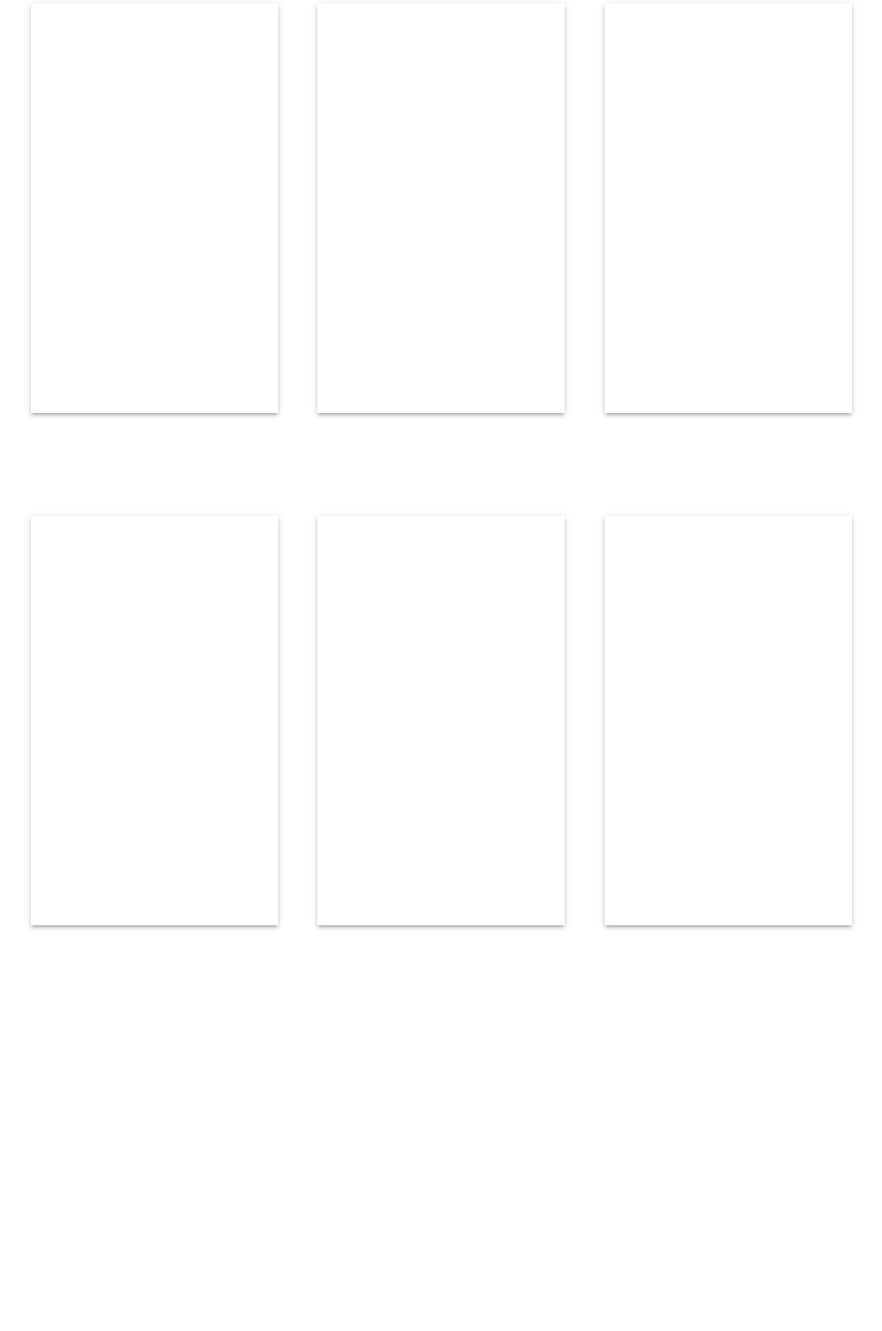
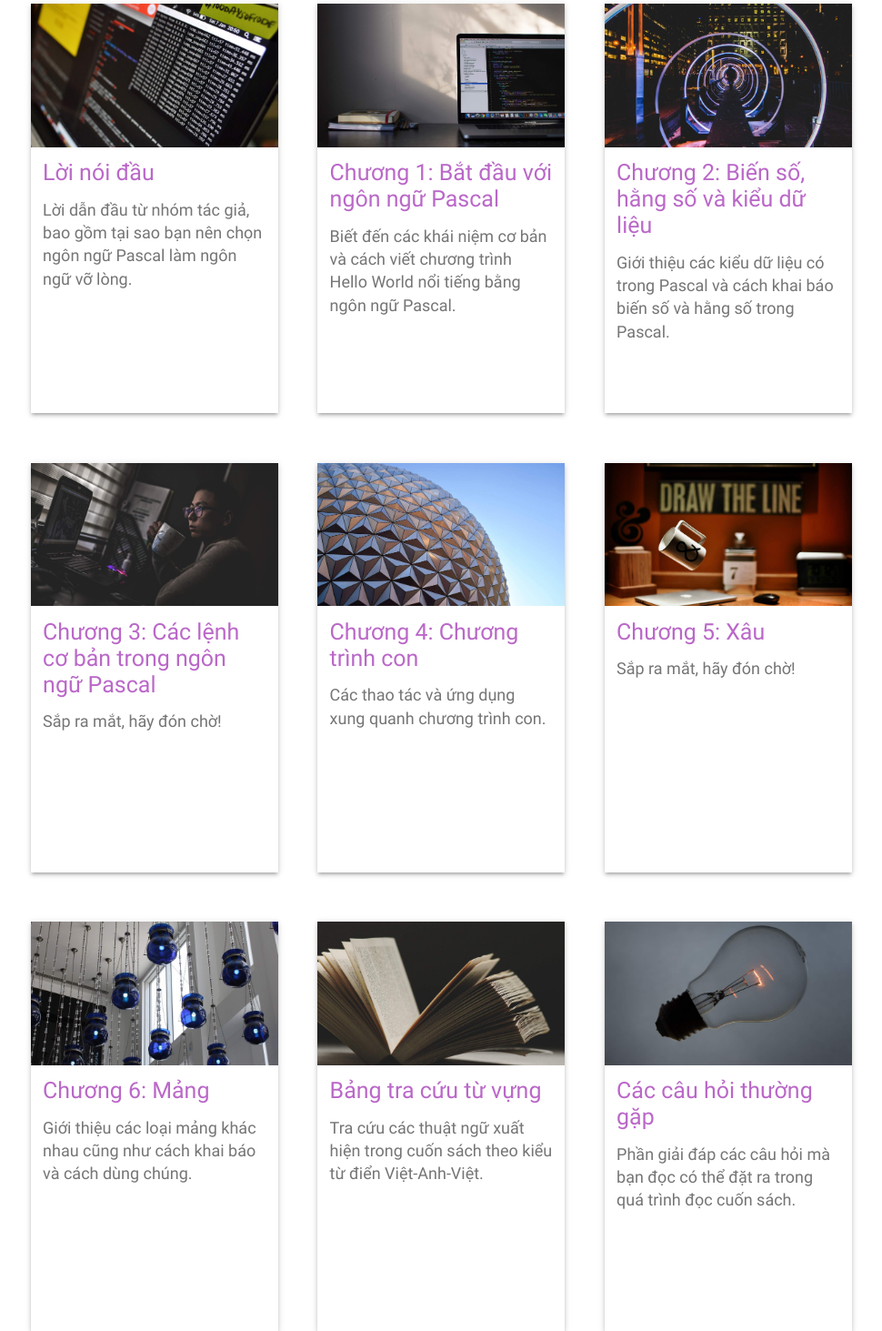
Before and after one commit to 42tm/pascal-notes-web, a plain HTML site: page index.html in a window 1280 px wide. Shown: the part 850-2313 px from the top of the page at 91% size, without its empty margins (155-1125 px from the left). Before the commit the page ends 1926 px from the top, so only its background shows below. Drawn offline with Linux system fonts and the light colour scheme; files whose address does not match are found by name.

Commit message:
Finish the cards' contents

```diff
--- a/css/style.css
+++ b/css/style.css
@@ -36,9 +36,18 @@ h1 {
     font-size: 60px;
 }
 
+h2 {
+    font-size: 42px;
+}
+
+h3 {
+    font-size: 25px;
+}
+
 p {
-    font-size: 20px;
+    font-size: 18px;
     line-height: 1.4;
+    color: #757575;
 }
 
 .logo-wrapper > img,
@@ -114,8 +123,8 @@ section#opening > div {
     justify-content: center;
 }
 
-section#opening > div p {
-    color: #757575;
+section#opening > div > div > p {
+    font-size: 20px;
 }
 
 section#cards {
@@ -125,7 +134,7 @@ section#cards {
 }
 
 section#cards > a {
-    margin: 5% 2%;
+    margin: 5% 2% 0px 2%;
     width: 25%;
     height: 450px;
     display: inline-block;
@@ -136,6 +145,7 @@ section#cards > a {
     -moz-transition: 380ms;
     -o-transition: 380ms;
     transition: 380ms;
+    vertical-align: top;
 }
 
 section#cards > a:hover {
@@ -143,3 +153,59 @@ section#cards > a:hover {
     -moz-box-shadow: 0 14px 28px rgba(0, 0, 0, 0.25), 0 10px 10px rgba(0, 0, 0, 0.22);
     box-shadow: 0 14px 28px rgba(0, 0, 0, 0.25), 0 10px 10px rgba(0, 0, 0, 0.22);
 }
+
+section#cards > a > .card-bg-img {
+    width: 100%;
+    height: 35%;
+}
+
+section#cards > a:first-child > .card-bg-img {
+    background: url("../assets/img/card-1-bg.jpg") center center no-repeat;
+    background-size: cover;
+}
+
+section#cards > a:nth-child(2) > .card-bg-img {
+    background: url("../assets/img/card-2-bg.jpg") center center no-repeat;
+    background-size: cover;
+}
+
+section#cards > a:nth-child(3) > .card-bg-img {
+    background: url("../assets/img/card-3-bg.jpg") center center no-repeat;
+    background-size: cover;
+}
+
+section#cards > a:nth-child(4) > .card-bg-img {
+    background: url("../assets/img/card-4-bg.jpg") center center no-repeat;
+    background-size: cover;
+}
+
+section#cards > a:nth-child(5) > .card-bg-img {
+    background: url("../assets/img/card-5-bg.jpg") center center no-repeat;
+    background-size: cover;
+}
+
+section#cards > a:nth-child(6) > .card-bg-img {
+    background: url("../assets/img/card-6-bg.jpg") center center no-repeat;
+    background-size: cover;
+}
+
+section#cards > a:nth-child(7) > .card-bg-img {
+    background: url("../assets/img/card-7-bg.jpg") center center no-repeat;
+    background-size: cover;
+}
+
+section#cards > a:nth-last-child(2) > .card-bg-img {
+    background: url("../assets/img/card-glossary-bg.jpg") center center no-repeat;
+    background-size: cover;
+}
+
+section#cards > a:last-child > .card-bg-img {
+    background: url("../assets/img/card-faq-bg.jpg") center center no-repeat;
+    background-size: cover;
+}
+
+section#cards > a > h3,
+section#cards > a > p {
+    text-align: left;
+    margin: 5% 5%;
+}
--- a/index.html
+++ b/index.html
@@ -30,24 +30,57 @@
         </section>
         <section id="cards">
             <a>
-                <div class="card-bg-img">
-
-                </div>
+                <div class="card-bg-img"></div>
+                <h3>Lời nói đầu</h3>
+                <p>Lời dẫn đầu từ nhóm tác giả, bao gồm tại sao bạn nên chọn ngôn ngữ Pascal làm ngôn ngữ vỡ lòng.</p>
             </a><!--
 
          --><a>
+                <div class="card-bg-img"></div>
+                <h3>Chương 1: Bắt đầu với ngôn ngữ Pascal</h3>
+                <p>Biết đến các khái niệm cơ bản và cách viết chương trình Hello World nổi tiếng bằng ngôn ngữ Pascal.</p>
             </a><!--
 
          --><a>
+                <div class="card-bg-img"></div>
+                <h3>Chương 2: Biến số, hằng số và kiểu dữ liệu</h3>
+                <p>Giới thiệu các kiểu dữ liệu có trong Pascal và cách khai báo biến số và hằng số trong Pascal.</p>
             </a><!--
 
          --><a>
+                <div class="card-bg-img"></div>
+                <h3>Chương 3: Các lệnh cơ bản trong ngôn ngữ Pascal</h3>
+                <p>Sắp ra mắt, hãy đón chờ!</p>
             </a><!--
 
          --><a>
+                <div class="card-bg-img"></div>
+                <h3>Chương 4: Chương trình con</h3>
+                <p>Các thao tác và ứng dụng xung quanh chương trình con.</p>
             </a><!--
 
          --><a>
+                <div class="card-bg-img"></div>
+                <h3>Chương 5: Xâu</h3>
+                <p>Sắp ra mắt, hãy đón chờ!</p>
+            </a><!--
+
+         --><a>
+                <div class="card-bg-img"></div>
+                <h3>Chương 6: Mảng</h3>
+                <p>Giới thiệu các loại mảng khác nhau cũng như cách khai báo và cách dùng chúng.</p>
+            </a><!--
+
+         --><a>
+                <div class="card-bg-img"></div>
+                <h3>Bảng tra cứu từ vựng</h3>
+                <p>Tra cứu các thuật ngữ xuất hiện trong cuốn sách theo kiểu từ điển Việt-Anh-Việt.</p>
+            </a><!--
+
+         --><a>
+                <div class="card-bg-img"></div>
+                <h3>Các câu hỏi thường gặp</h3>
+                <p>Phần giải đáp các câu hỏi mà bạn đọc có thể đặt ra trong quá trình đọc cuốn sách.</p>
             </a>
         </section>
     </body>
```
Also changed, not shown: assets/img/card-1-bg.jpg (added), assets/img/card-2-bg.jpg (added), assets/img/card-3-bg.jpg (added), assets/img/card-4-bg.jpg (added), assets/img/card-5-bg.jpg (added), assets/img/card-6-bg.jpg (added), assets/img/card-7-bg.jpg (added), assets/img/card-faq-bg.jpg (added), assets/img/card-glossary-bg.jpg (added).
